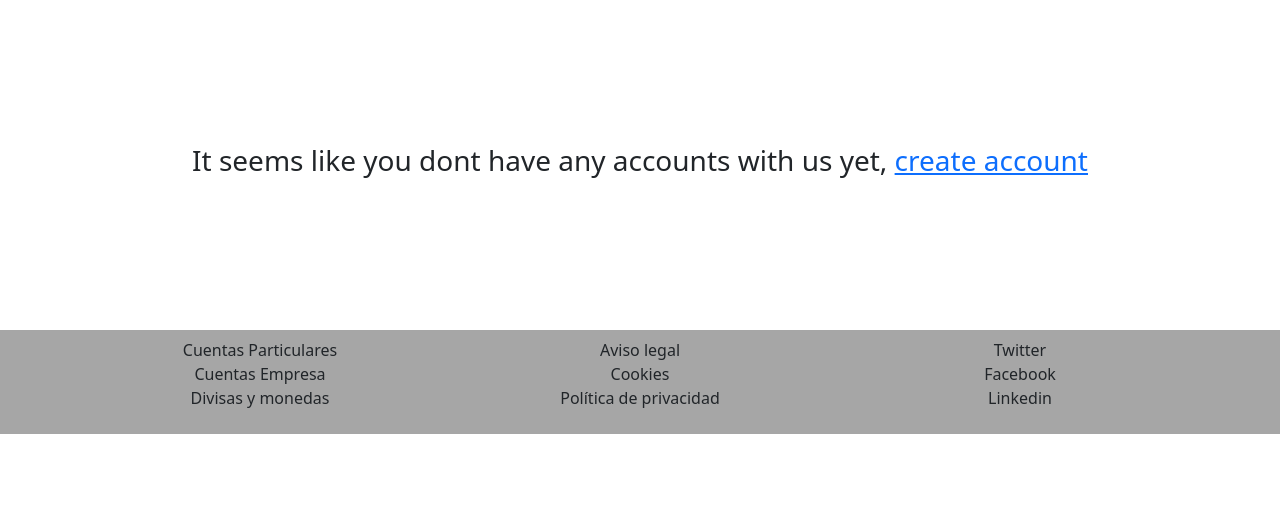
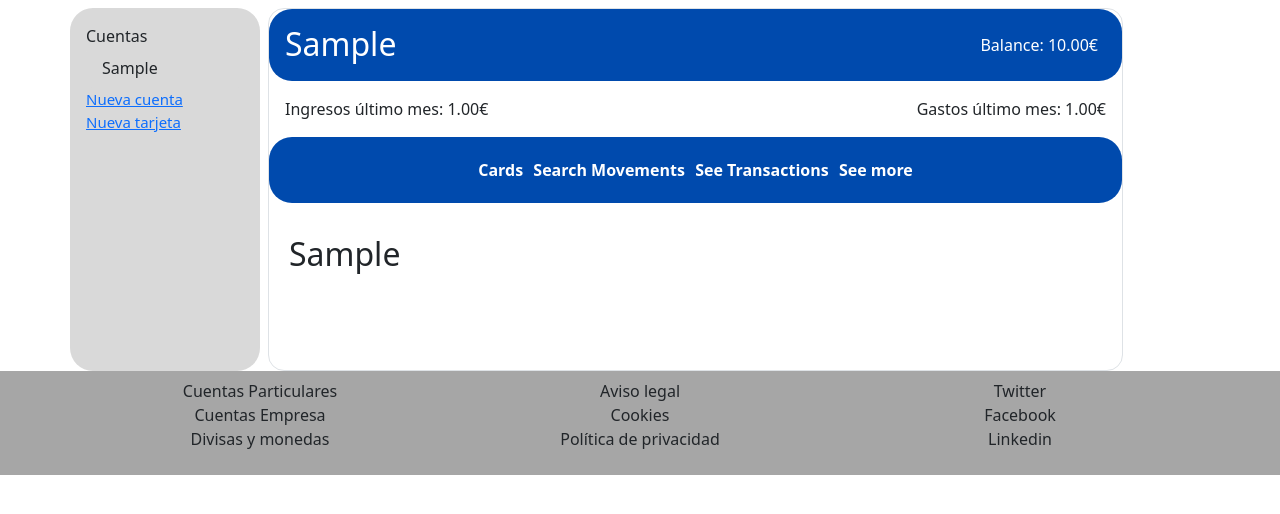
Before and after one commit to jaimelgc/polaris, a Django app: page /client/ in a window 1280 px wide. Shown: the part 244-758 px from the top of the page. Run offline with Django 4.2, Linux system fonts and the light colour scheme; a user stored in the database is signed in; tables that the repository leaves empty hold one stand-in row (values such as "Sample post"); some libraries are stand-ins or nearby versions.

Commit message:
placeholder

```diff
--- a/client/templates/client/dashboard.html
+++ b/client/templates/client/dashboard.html
@@ -7,7 +7,7 @@
 {% endblock %}
 
 {% block content %}
-{% if account %}
+{% if acc_detail %}
     <div class="container">
         <div class="row pt-2">
             <div class="col-2 bg-lgt-gray d-flex flex-column p-3" id="left-menu">
@@ -15,7 +15,11 @@
                     {% for account in accounts %}
                     <a href="http://127.0.0.1:8000/client/{{ account.slug }}/" class="list-group-item list-group-item-action rounded bg-lgt-gray">{{ account.alias }}</a>
                     {% endfor %}
-                </ul><hr>
+                </ul>
+                <ul class="list-group list-group-flush bg-lgt-gray d-flex p-top-5">
+                    <a href="#" class="newitem">Nueva cuenta</a>
+                    <a href="#" class="newitem">Nueva tarjeta</a>
+                </ul>
             </div>
             <div class="col-9 ms-2 rounded-4 border" id="main-data">
                     <div class="row bg-stg-blue text-white" id="account-info">
--- a/guest/static/css/base.css
+++ b/guest/static/css/base.css
@@ -147,3 +147,7 @@
 #clock-img {
     width: 55px;
 }
+
+.newitem {
+    font-size: 15px;
+}
```
